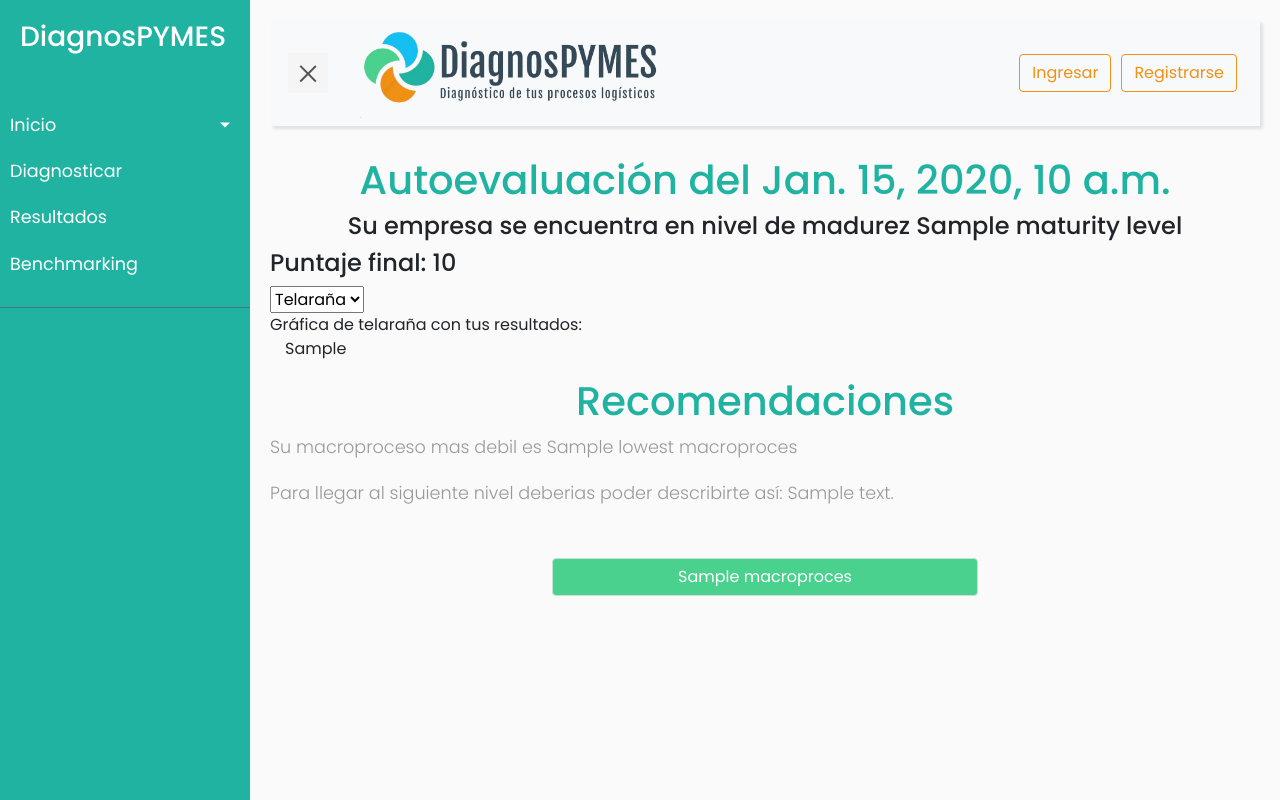
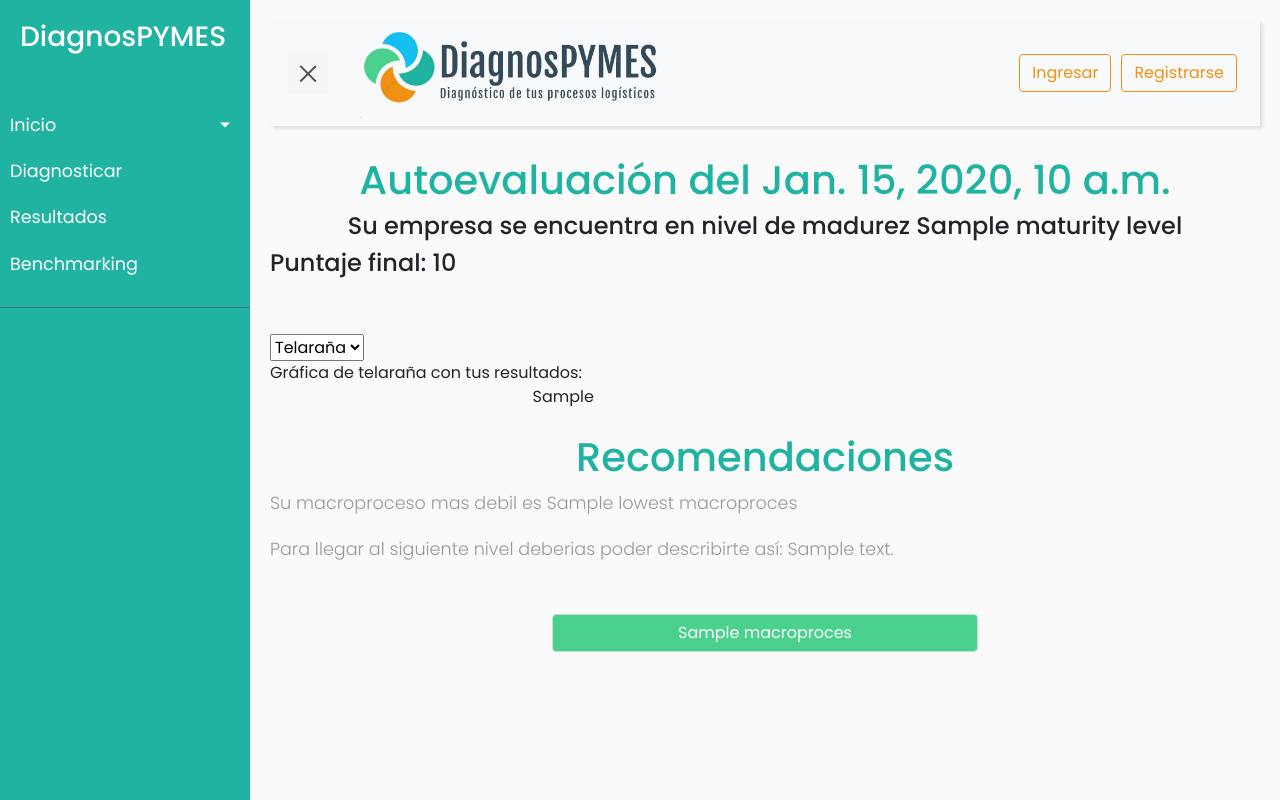
Before and after one commit to DiagnosPymes/diagnospymes, a Django app: template mm_evaluation/templates/mm_evaluation/resultdetail.html in a window 1280 px wide. Run offline with Django 3.2, Linux system fonts and the light colour scheme; the template is opened without the code that fills it: most values are stand-ins (such as "Sample title", 1, 10 or a date in 2020); some libraries are stand-ins or nearby versions.

Commit message:
Made the margins cuter because they made me

```diff
--- a/mm_evaluation/templates/mm_evaluation/resultdetail.html
+++ b/mm_evaluation/templates/mm_evaluation/resultdetail.html
@@ -5,7 +5,7 @@
     <meta http-equiv="X-UA-Compatible" content="IE=edge">
     <meta name="viewport" content="width=device-width, initial-scale=1">
     <meta charset="utf-8">
-    <title> Resultados </title>
+    {% block title %}<title> Resultados </title>{% endblock title %}
 
     {% load bootstrap4 %}
     {% load fontawesome_5 %}
@@ -18,6 +18,7 @@
     <style>
       .slider.slider-horizontal .tooltip.tooltip-main.in,
       .slider.slider-vertical .tooltip.tooltip-main.in { opacity: 1 !important; }
+
     </style>
     <!-- Our Custom CSS -->
     <link href="{% static 'mm_evaluation/css/sidebar.css' %}" rel="stylesheet">
@@ -30,6 +31,7 @@
       <h4 style="text-align: center">Su empresa se encuentra en nivel de madurez {{maturity_level.name}}</h4>
       <h4>Puntaje final: {{autoevaluation.final_score}}</h4>
 
+      <br></br>
   <div>
         <select>
             <option value="spider">Telaraña</option>
@@ -38,33 +40,30 @@
         </select>
     </div>
     <div class="spider box">Gráfica de telaraña con tus resultados:
+      <br>
       {% if spider_graph %}
-      <div class="container-fluid" style="width:600;height:500">
+      <div class="container-fluid" style="width:50%;height:500;margin-left: auto;margin-right: auto;display: block;">
         {{ spider_graph|safe }}
       </div>
-      <body>
-        <p>   </p>
-      </body>
+      <br>
       {% endif %}
     </div>
     <div class="bar box">Gráfica de barras con tus resultados:
+      <br>
       {% if bar_graph %}
-      <div class="container-fluid" style="width:600;height:500">
+      <div class="container-fluid" style="width:50%;height:500;margin-left: auto;margin-right: auto;display: block;">
         {{ bar_graph|safe }}
       </div>
-      <body>
-        <p>   </p>
-      </body>
+      <br>
       {% endif %}
     </div>
     <div class="scatter box">Gráfica de lineas con tus resultados:
+      <br>
       {% if line_graph %}
-      <div class="container-fluid" style="width:600;height:500">
+      <div class="container-fluid" style="width:50%;height:500;margin-left: auto;margin-right: auto;display: block;">
         {{ line_graph|safe }}
       </div>
-      <body>
-        <p>   </p>
-      </body>
+      <br>
       {% endif %}
     </div>
 
```
